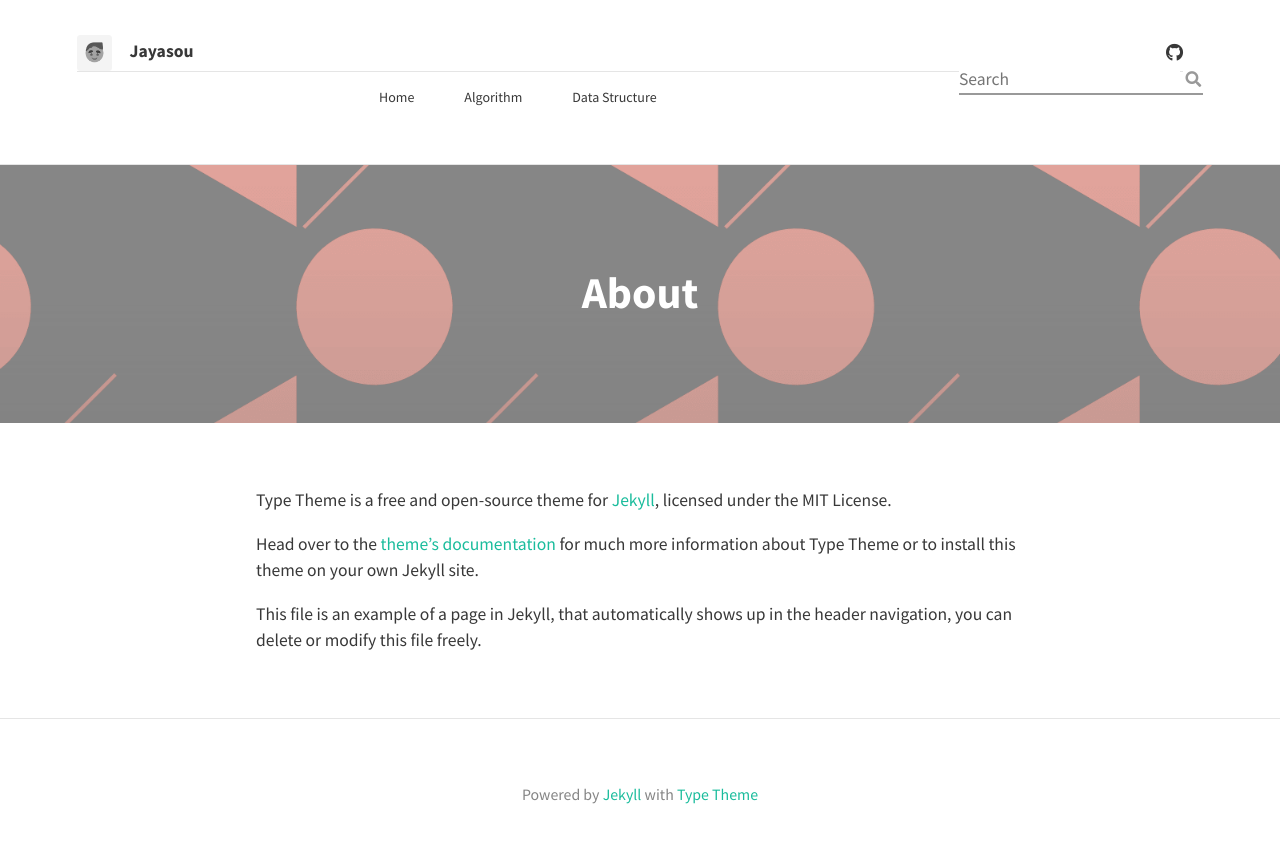
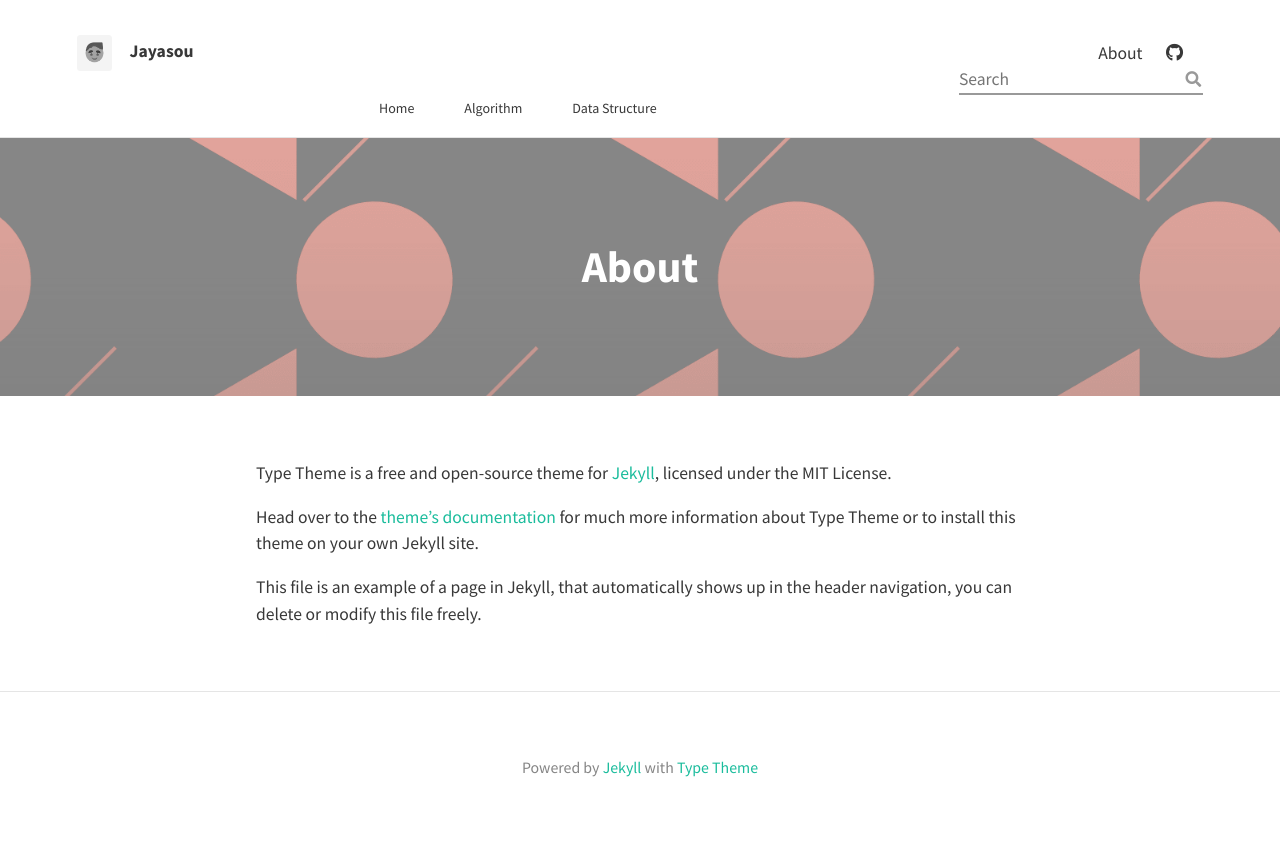
Before and after one commit to jayasou/jayasou.github.io, a Jekyll site: the page built from about.md, in a window 1280 px wide. Shown: the top 843 px of the page. Built offline with Jekyll 4.4.1, drawn with Linux system fonts in a browser that asks for light colours; nearby versions of some CDN libraries.

Commit message:
Update: category css , about

```diff
--- a/_includes/header.html
+++ b/_includes/header.html
@@ -15,6 +15,21 @@
 	</div>
 	<nav class="site-nav">
 		<ul>
+
+			{% if site.theme_settings.site_navigation_sort %}
+			{% assign site_pages = site.pages | sort: site.theme_settings.site_navigation_sort %}
+			{% else %}
+			{% assign site_pages = site.pages %}
+			{% endif %}
+			{% for page in site_pages %}
+			{% if page.title and page.hide == false %}
+			<li>
+				<a class="page-link" href="{{ page.url | relative_url }}">
+					{{ page.title }}
+				</a>
+			</li>
+			{% endif %}
+			{% endfor %}
 
 			<!-- Social icons from Font Awesome, if enabled  -->
 			{% include icons.html %}
@@ -42,14 +57,11 @@
 					<li><a href="/Algorithm/Queue">Queue</a></li>
 				</ul>
 			</li>
-
 			<li><a href="/">Data Structure</a>
 				<ul>
 					<li><a href="/DS/Stack">Stack</a></li>
 				</ul>
 			</li>
-
-
 		</ul>
 	</div>
 
--- a/_sass/includes/_header.scss
+++ b/_sass/includes/_header.scss
@@ -5,6 +5,8 @@
   display: inline-block;
   float: left;
   width: 100%;
+  padding:0% 6%;
+  margin-top: 3%;
 
   a {
     color: $header-link-color;
@@ -94,8 +96,9 @@
 
   .site-category{
     background: $brand-color;
-    border-top: 1px solid $border-color;
-    margin:auto;
+    //border-top: 1px solid $border-color;
+    //margin:auto;
+    margin-top: 4%;
     padding:0;
     font-size:14px;
     text-align: center;
```
Also changed, not shown: _layouts/category.html (+25 -1 lines), about.md (+1 -0 lines).
